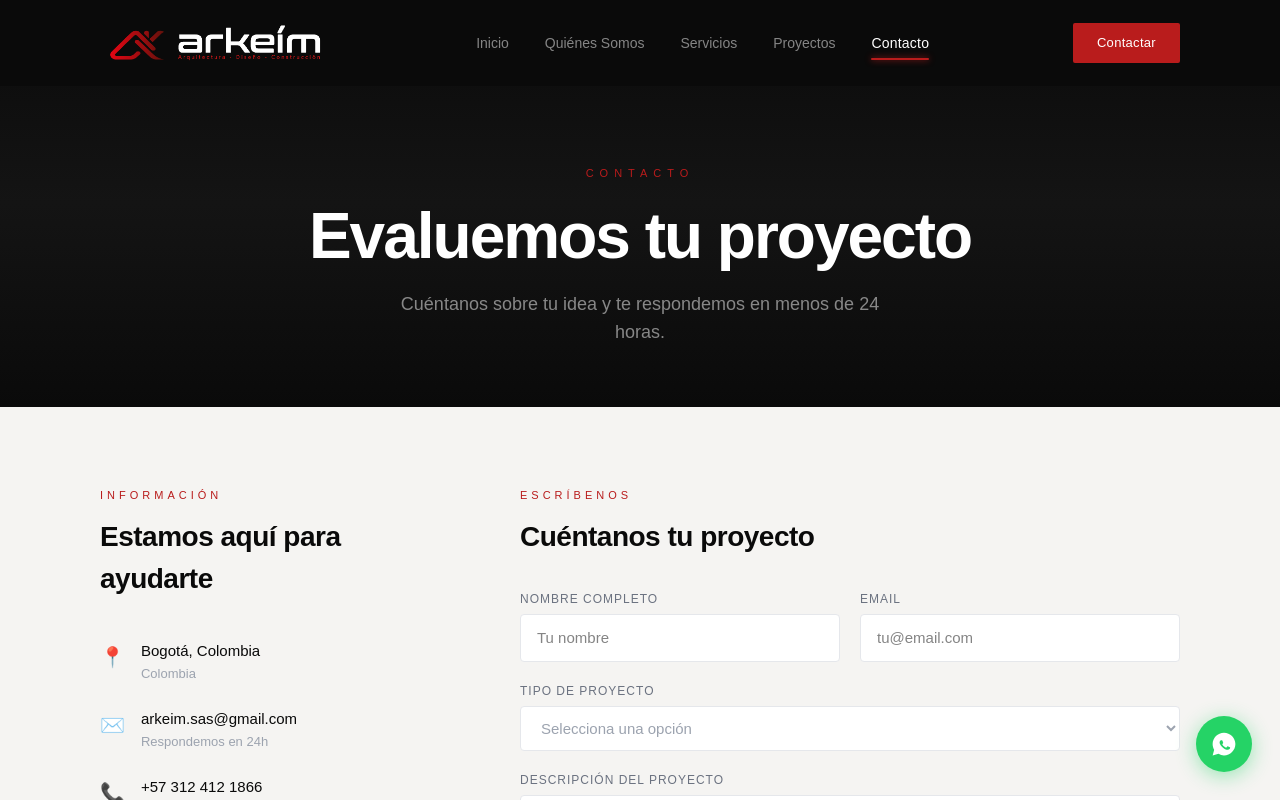
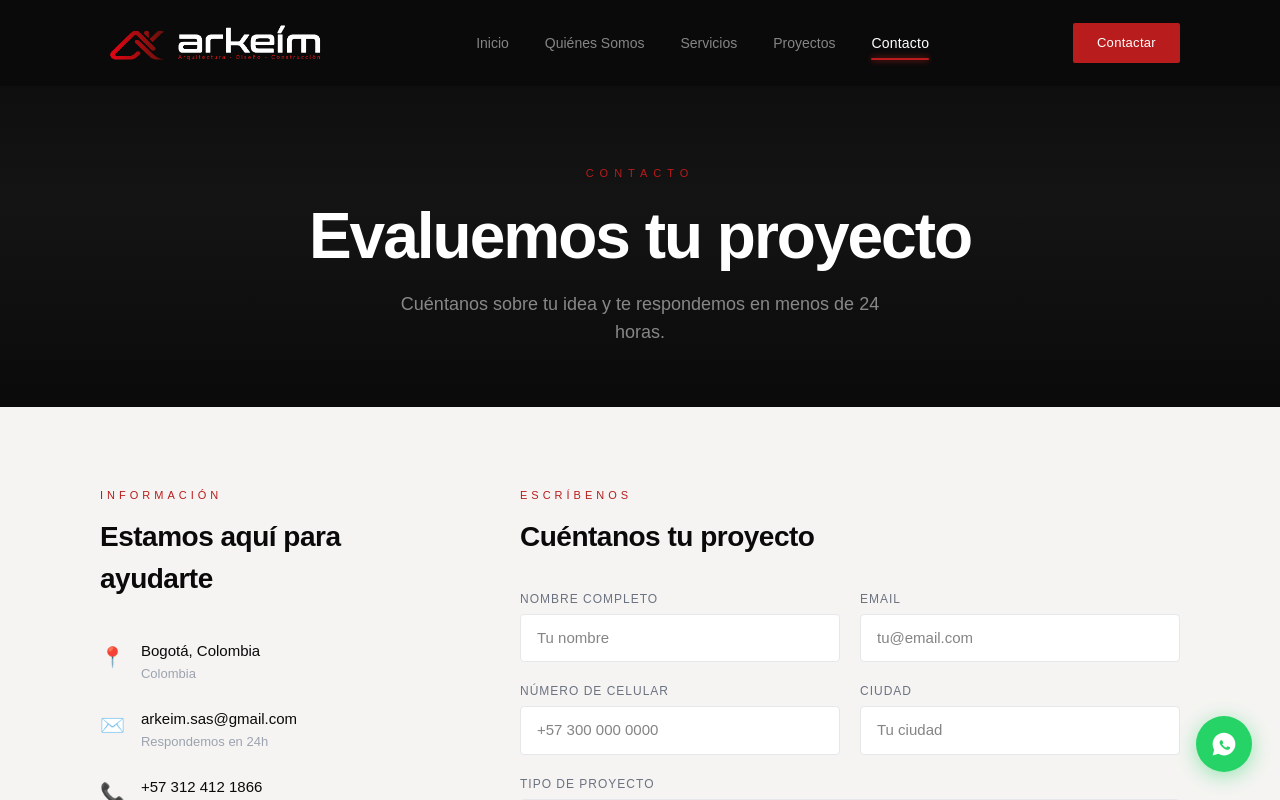
Before and after one commit to disenoprisxel/arkeim01, a React (Vite) app: page /contacto in a window 1280 px wide. Shown: the top 800 px of the page. Built offline with nearby package versions, Linux system fonts and the light colour scheme.

Commit message:
Add celular and ciudad fields to contact form

```diff
--- a/src/pages/Contacto.jsx
+++ b/src/pages/Contacto.jsx
@@ -15,7 +15,7 @@ const infoItems = [
 ]
 
 export default function Contacto() {
-  const [form, setForm] = useState({ nombre: '', email: '', tipo: '', descripcion: '' })
+  const [form, setForm] = useState({ nombre: '', email: '', celular: '', ciudad: '', tipo: '', descripcion: '' })
   const [sent, setSent] = useState(false)
 
   const handle = e => setForm(f => ({ ...f, [e.target.name]: e.target.value }))
@@ -110,6 +110,10 @@ export default function Contacto() {
                 <FormField label="Nombre completo" name="nombre" value={form.nombre} onChange={handle} placeholder="Tu nombre" required />
                 <FormField label="Email" name="email" type="email" value={form.email} onChange={handle} placeholder="tu@email.com" required />
               </div>
+              <div style={{ display: 'grid', gridTemplateColumns: '1fr 1fr', gap: 20 }} className="form-row">
+                <FormField label="Número de celular" name="celular" type="tel" value={form.celular} onChange={handle} placeholder="+57 300 000 0000" />
+                <FormField label="Ciudad" name="ciudad" value={form.ciudad} onChange={handle} placeholder="Tu ciudad" />
+              </div>
               <div>
                 <label style={labelStyle}>Tipo de proyecto</label>
                 <select name="tipo" value={form.tipo} onChange={handle} required style={{ ...inputStyle, color: form.tipo ? '#0A0A0A' : '#9CA3AF' }}>
```
